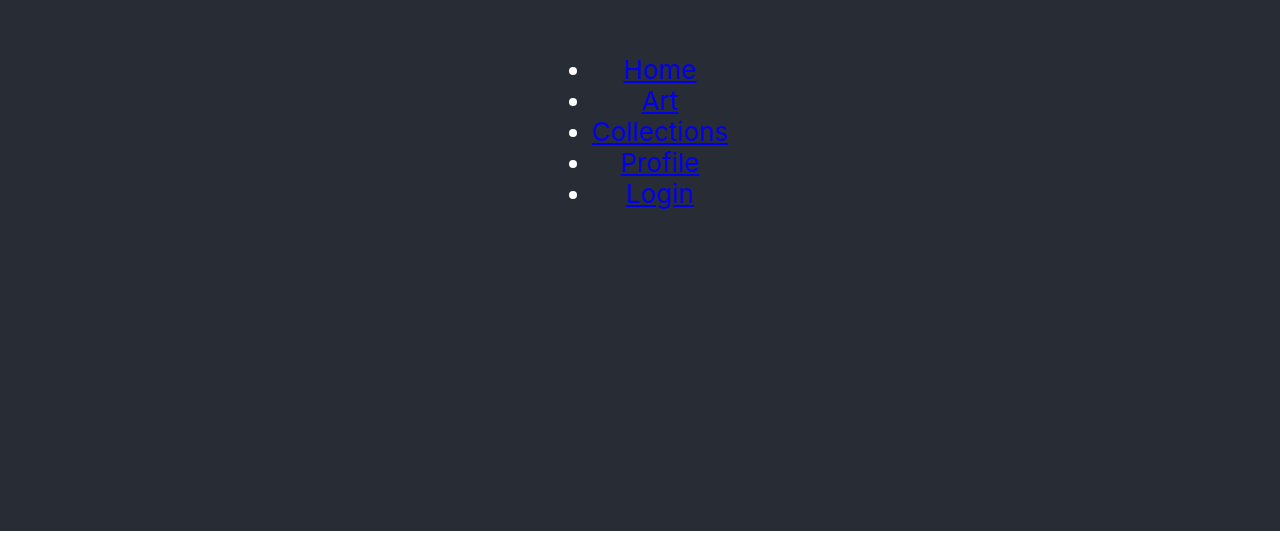
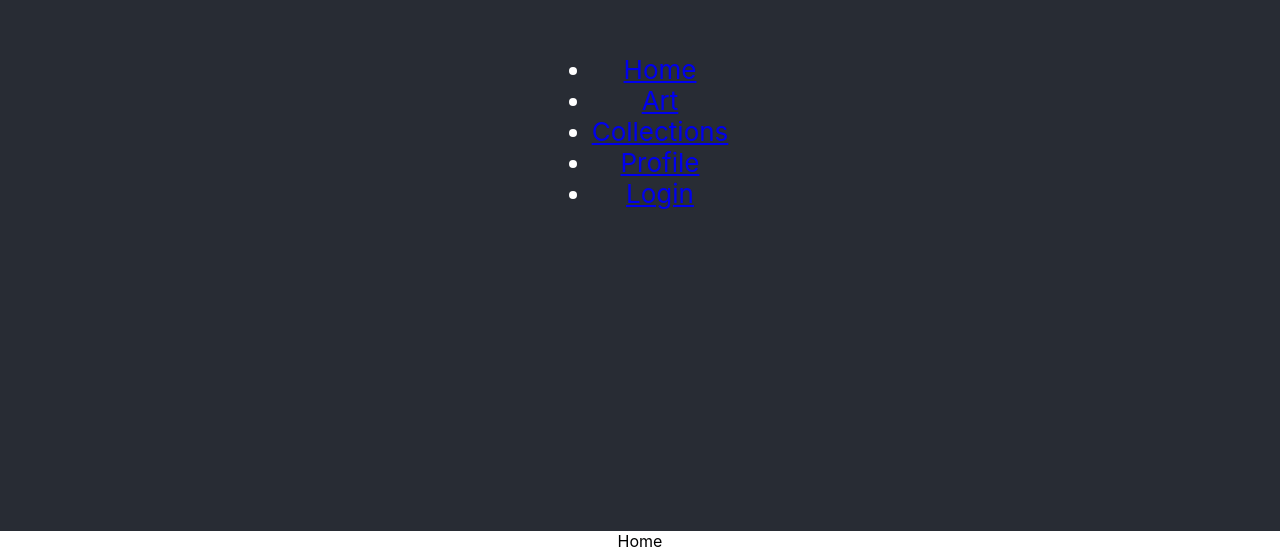
Before and after one commit to DeltaVArtLibrary/dah-front-end, a React (Create React App) app: page / in a window 1280 px wide. Shown: the part 269-820 px from the top of the page. Built offline with nearby package versions, Linux system fonts and the light colour scheme.

Commit message:
routes acknowledged

```diff
--- a/src/App.js
+++ b/src/App.js
@@ -1,6 +1,7 @@
 import NavBar from './Components/NavBar';
 
 import './App.css';
+import { Route, Switch } from 'react-router-dom';
 
 function App() {
   return (
@@ -8,6 +9,11 @@ function App() {
       <header className="App-header">
       <NavBar/>
       </header>
+      <main>
+        <Switch>
+          <Route path="/">Home</Route>
+        </Switch>
+      </main>
     </div>
   );
 }
```
